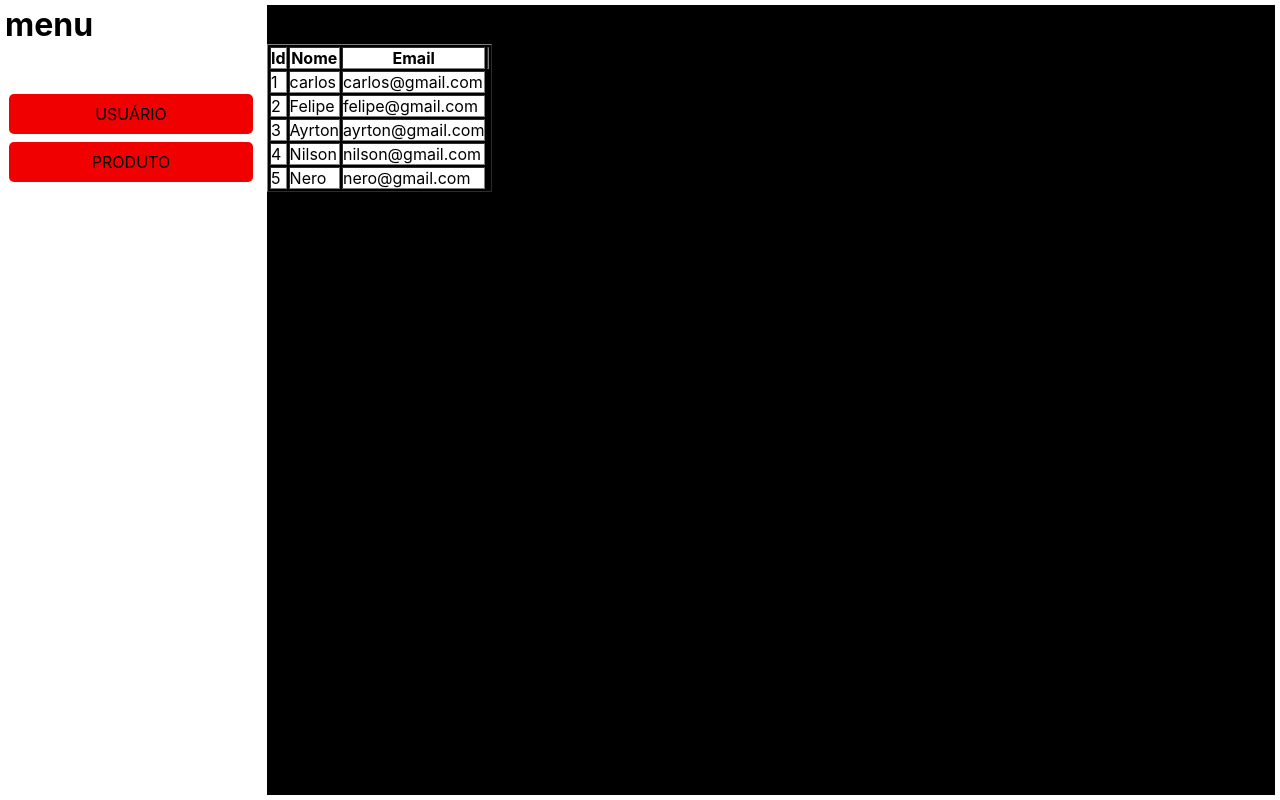
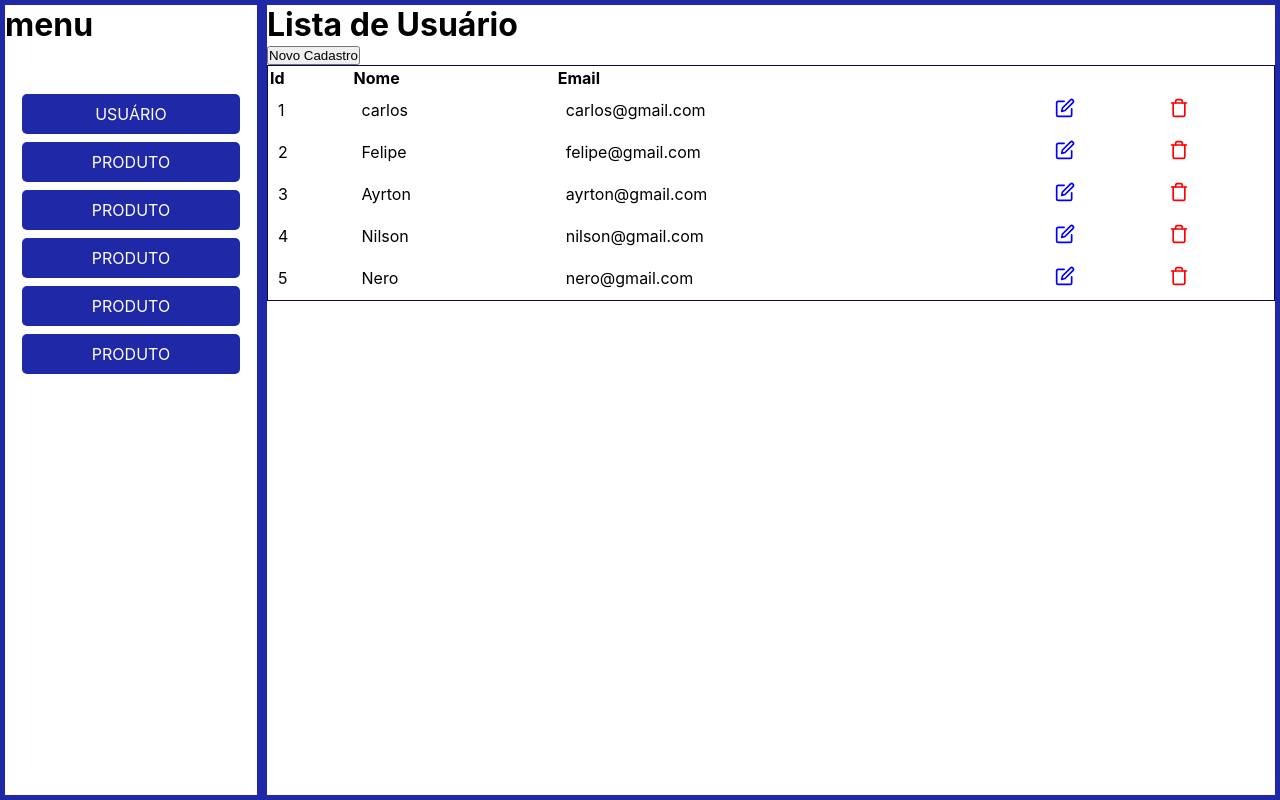
Before and after one commit to ayrtonEsilva/papelaria-front, a React (Create React App) app: page /listausuario in a window 1280 px wide. Built offline with nearby package versions, Linux system fonts and the light colour scheme.

Commit message:
adição de icones na tabela

```diff
--- a/package.json
+++ b/package.json
@@ -8,6 +8,7 @@
     "@testing-library/user-event": "^13.5.0",
     "react": "^18.2.0",
     "react-dom": "^18.2.0",
+    "react-icons": "^4.12.0",
     "react-router-dom": "^6.20.0",
     "react-scripts": "5.0.1",
     "web-vitals": "^2.1.4"
--- a/src/componentes/menu/index.js
+++ b/src/componentes/menu/index.js
@@ -7,6 +7,11 @@ export default function Menu(){
             <nav>
                 <Link to="/listausuario" className='link'>USUÁRIO</Link>
                 <Link to="/usuario" className='link'>PRODUTO</Link>
+                <Link to="/usuario" className='link'>PRODUTO</Link>
+                <Link to="/usuario" className='link'>PRODUTO</Link>
+                <Link to="/usuario" className='link'>PRODUTO</Link>
+                <Link to="/usuario" className='link'>PRODUTO</Link>
+
             </nav>
 
         </div>
--- a/src/componentes/menu/styles.css
+++ b/src/componentes/menu/styles.css
@@ -7,16 +7,19 @@ nav{
 .link{
     text-decoration: none;
     color: inherit;
-    background-color: #f00000;
+    background-color: #1f28a7;
     border-radius: 5px;
-    padding: 10px 15px;
+    padding: 10px 2px;
     width: 85%;
     transition: .4s;
     margin: auto;
     margin-bottom: 8px;
-    color: rgb(0, 0, 0);;
+    color: rgb(255, 255, 255);;
+
 }
 .link:hover{
-    background-color: #dc0000;
-    color: aliceblue;
+    background-color: #ffffff;
+    color: #1f28a7;
+    border: 1px solid #1f28a7;
+    padding: 10px 15px;
 }
--- a/src/pages/global.css
+++ b/src/pages/global.css
@@ -4,23 +4,50 @@
 }
 
 .dashboard-container{
-    background-color: #ffffff;
+    background-color: #1f28a7;
     display: flex;
     height: 100vh;
     flex-direction: row;
 }
 .menu{
     width: 20%;
-    background-color: rgb(255, 255, 255);
+    background-color: white;
     margin: 5px
 
 }
 .principal{
     width: 80%;
-    background-color: rgb(1, 0, 0);
+    background-color: rgb(255, 255, 255);
     margin: 5px;
     color: #000000;
 }
 tr{
-    background-color: #ffffff;
+    background-color: rgb(255, 255, 255);
+    border: solid 0.5px ;
+    padding: 8px;
+    text-align: left;
+    border: solid 1px #070c4e;
+
+
 }
+tr:hover{
+    background-color: rgb(173, 225, 255);
+}
+td{
+
+    padding: 8px;
+    color: #000000;
+    background-color: rgb(255, 255, 255);
+}
+td:hover{
+    background-color: rgb(196, 233, 255);
+
+}
+table{
+    width: 100%;
+    border: solid 1px #070c4e;
+
+}
+.botoes:hover{
+    cursor: pointer;
+}
--- a/src/pages/listarUsuario/index.js
+++ b/src/pages/listarUsuario/index.js
@@ -1,5 +1,5 @@
 import '../../pages/global.css'
-
+import{ FiEdit,FiTrash,FiDelete, FiFilePlus }from "react-icons/fi";
 import Menu from '../../componentes/menu';
 
 
@@ -20,11 +20,13 @@ export default function Listausuario(){
             </div>
             <div className='principal'>
                 <h1>Lista de Usuário </h1>
-                <table border={1}>
+                <button className='btn-novo'> Novo Cadastro</button>
+                <table >
                     <tr>
                         <th>Id</th>
                         <th>Nome</th>
                         <th>Email</th>
+                        <th></th>
                         <th></th>
                     </tr>
                     {
@@ -34,6 +36,10 @@ export default function Listausuario(){
                                     <td>{usu.id}</td>
                                     <td>{usu.nome}</td>
                                     <td>{usu.email}</td>
+                                    <td className='botoes'> <FiEdit size={20} color='blue'/>
+                                    </td>
+                                    <td className='botoes'> <FiTrash size={20} color='red'/>
+                                    </td>
 
                                 </tr>
                             )
```
Also changed, not shown: 1 other file (tests, documents, lock files or other folders).
